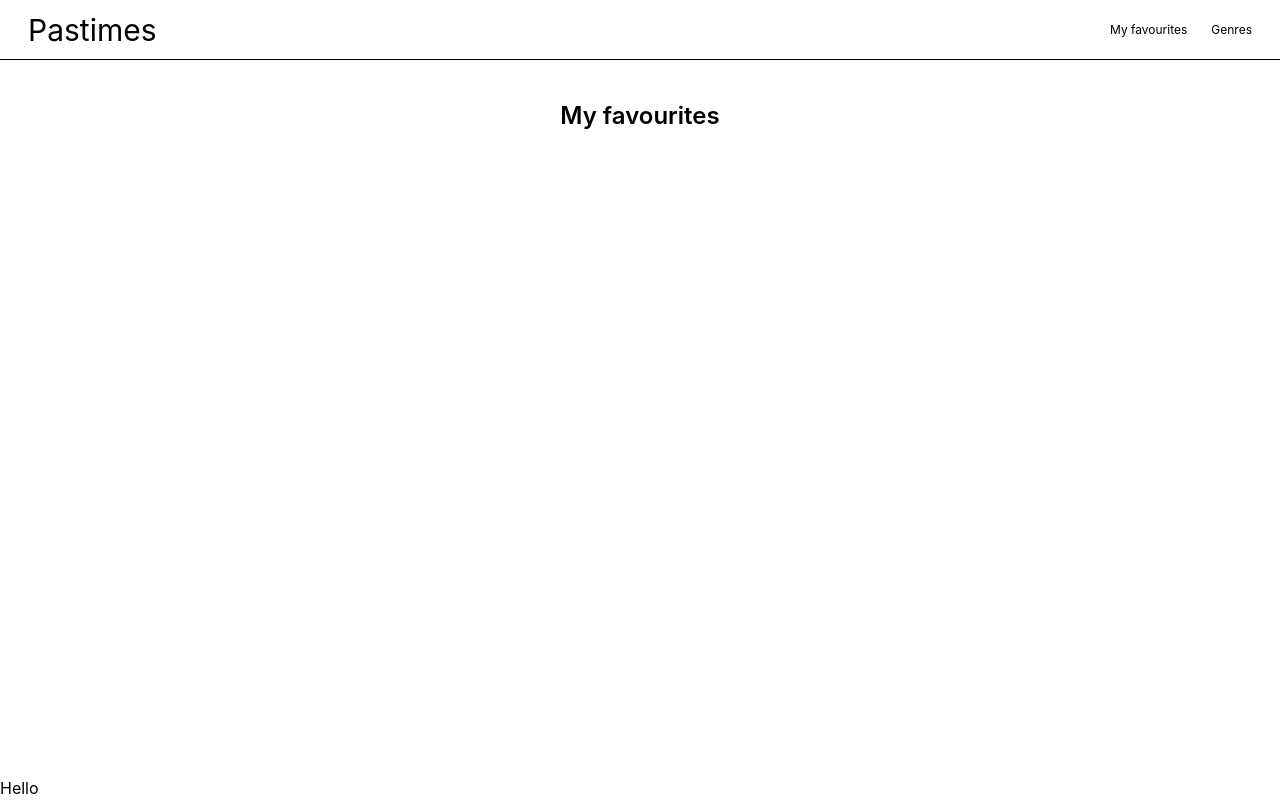
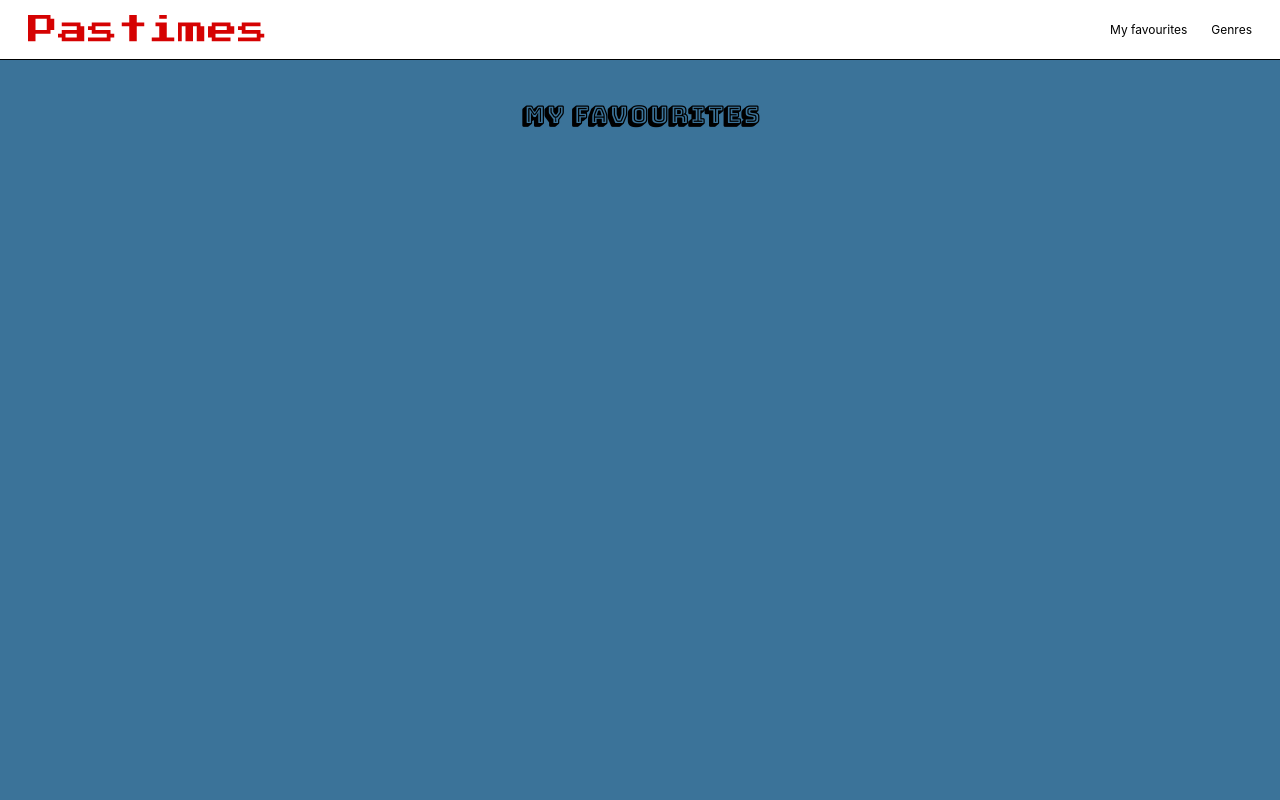
Before and after one commit to GustavBoe/JSFW_RESIT, a React (Vite) app: page /favourites in a window 1280 px wide. Shown: the top 800 px of the page. Built offline with nearby package versions, Linux system fonts and the light colour scheme.

Commit message:
Made favourite button focusable by keyboard

```diff
--- a/src/features/components/Footer.tsx
+++ b/src/features/components/Footer.tsx
@@ -1,3 +1,3 @@
 export default function Footer() {
-  return <div>Hello</div>;
+  return <div className="h-20 border">Hello</div>;
 }
--- a/src/features/components/Header.tsx
+++ b/src/features/components/Header.tsx
@@ -24,7 +24,7 @@ export default function Header() {
       ref={wrapperRef}
       className="flex flex-row items-center relative md:flex md:justify-between w-full h-15 border-b border-border text-primary">
       <div className="flex items-center justify-between px-7 w-full text-xs">
-        <Link to={"/"} className=" text-3xl text-primary">
+        <Link to={"/"} className="font-logo text-logo text-3xl text-primary">
           Pastimes
         </Link>
         <div className="hidden md:flex items-center gap-6 ">
--- a/src/features/favourites/Favourites.tsx
+++ b/src/features/favourites/Favourites.tsx
@@ -8,7 +8,7 @@ export default function Favourites() {
 
   return (
     <section className="flex flex-col items-center gap-5 mt-10">
-      <h1 className="text-2xl font-semibold">My favourites</h1>
+      <h1 className="text-2xl font-heading font-semibold">My favourites</h1>
       <div className="max-w-120 md:max-w-170 grid grid-cols-1 sm:grid-cols-2 md:grid-cols-3 gap-5 justify-items-center mx-auto ">
         {favouritedGames.map((game) => (
           <div className="flex flex-col">
--- a/src/features/home/components/GameCard.tsx
+++ b/src/features/home/components/GameCard.tsx
@@ -40,7 +40,7 @@ export function GameCard({ ...game }: SingleGame) {
             className="w-full h-full object-cover rounded-b-md group"
           />
         </Link>
-        <div
+        <button
           onClick={() => {
             if (!isFavourite) {
               addGame(game);
@@ -56,7 +56,7 @@ export function GameCard({ ...game }: SingleGame) {
             : "absolute top-2 right-2 bg-[#d54848] text-white p-1 rounded-md"
           }>
           <Heart />
-        </div>
+        </button>
         <div className="absolute bottom-0 rounded-b-md flex flex-row justify-between text-white w-full bg-[#4d9bdf] group-hover:bg-[#60abec] border-t-2">
           <div className=" pl-1 flex flex-row items-center gap-2">
             {genreList}
--- a/src/features/specific/Specific.tsx
+++ b/src/features/specific/Specific.tsx
@@ -51,7 +51,7 @@ export default function Specific() {
           <div className="flex flex-col items-center border h-screen min-h-fit w-[80%] mt-10 pt-10">
             <img src={game?.image.url} alt={game?.image.alt} className="w-80" />
             <div className="flex flex-col items-center text-center">
-              <h1>{game?.name}</h1>
+              <h1 className="font-heading">{game?.name}</h1>
               <div className="flex items-center">
                 <h2>
                   {!isFavourite ? "Set as favourite" : "Remove from favourites"}
--- a/src/index.css
+++ b/src/index.css
@@ -1,4 +1,15 @@
+@import url("https://fonts.googleapis.com/css2?family=Bungee+Shade&family=Montserrat:ital,wght@0,100..900;1,100..900&family=Press+Start+2P&display=swap");
 @import "tailwindcss";
+@theme {
+  /*Fonts*/
+  --font-logo: "press start 2p";
+  --font-heading: "Bungee Shade";
+  --font-paragraph: "Montserrat";
+
+  /*Colors*/
+  --color-background: #3b7399;
+  --color-logo: #d50202;
+}
 @keyframes slideIn {
   from {
     opacity: 0;
--- a/src/layouts/AppLayout.tsx
+++ b/src/layouts/AppLayout.tsx
@@ -6,7 +6,7 @@ export default function AppLayout() {
   return (
     <div className="min-h-screen flex flex-col">
       <Header />
-      <main className="flex-1 flex flex-col items-center">
+      <main className=" bg-background flex-1 flex flex-col items-center min-h-300">
         <Outlet />
       </main>
       <Footer />
```
